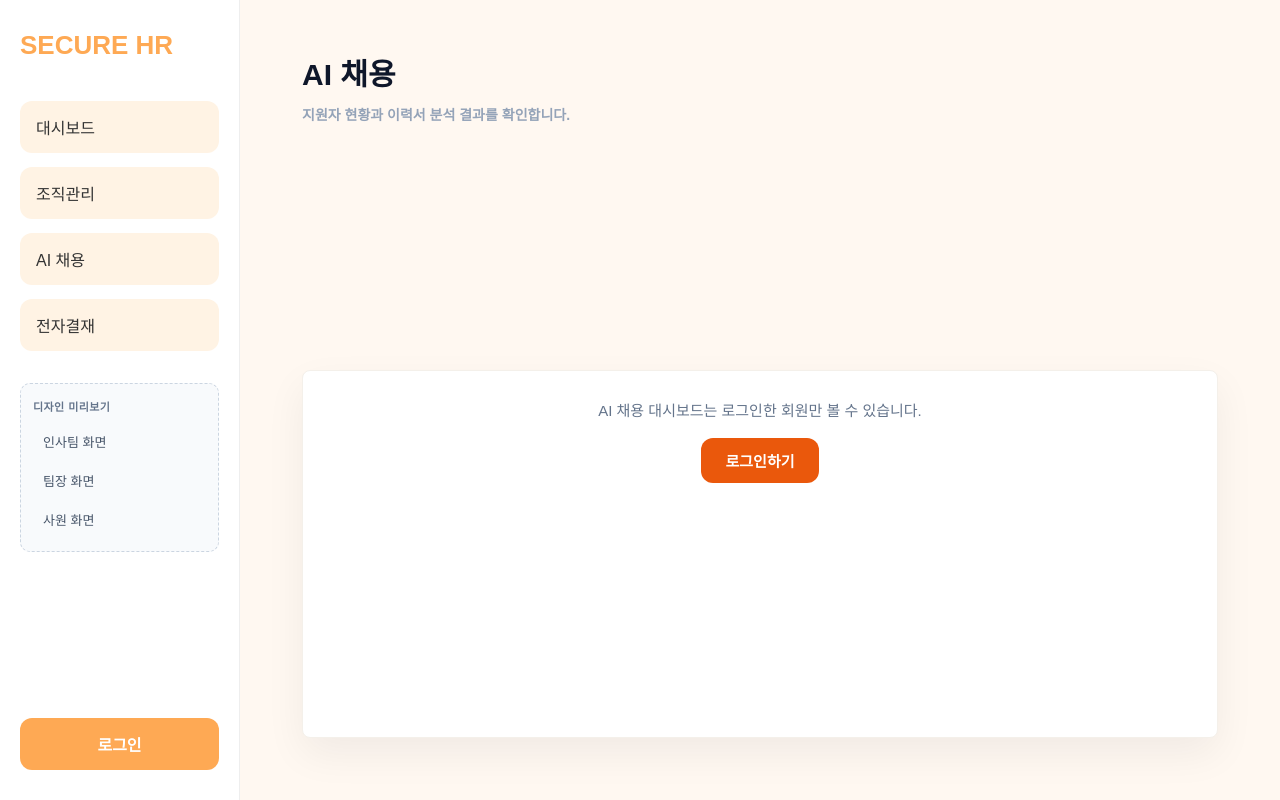
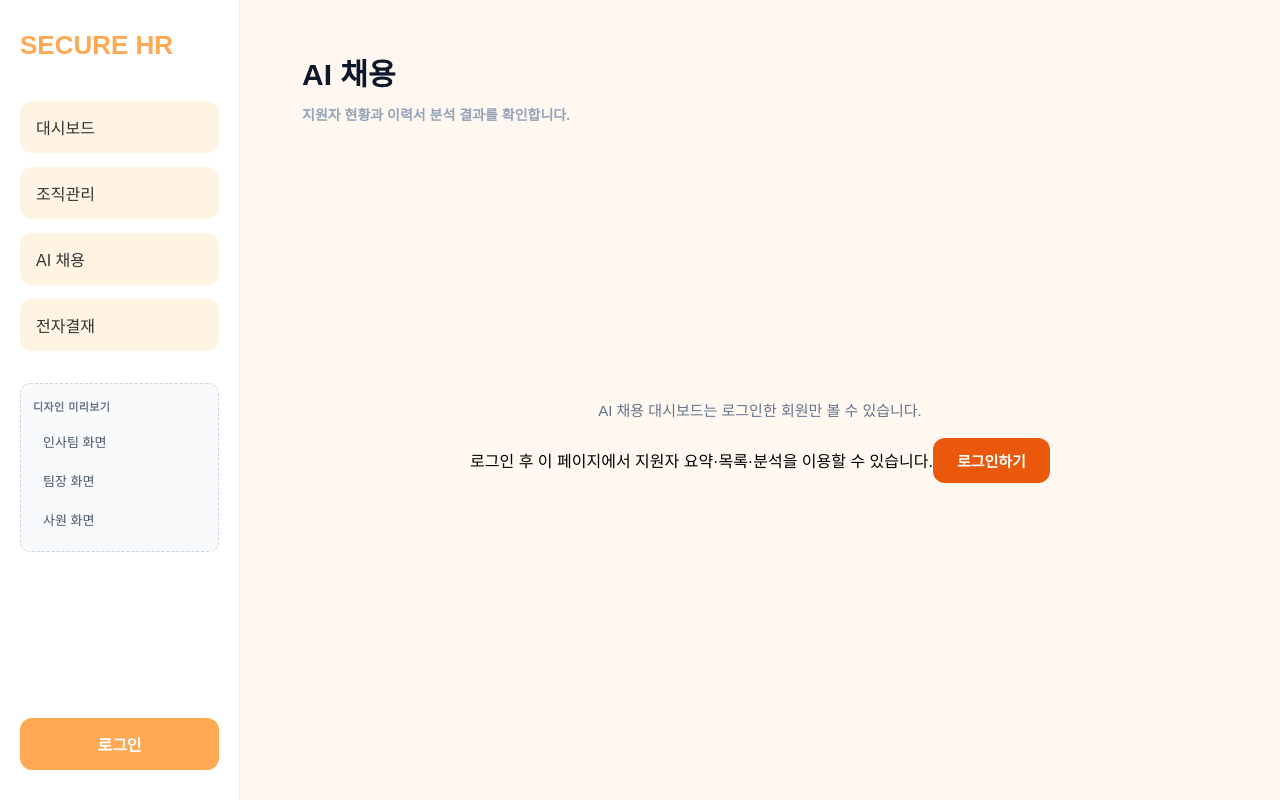
Before and after one commit to Miniproject-management/management-front, a React (Vite) app: page /resume in a window 1280 px wide. Built offline with nearby package versions, Linux system fonts and the light colour scheme.

Commit message:
feat: import ./resumeAi.css 재삽입

```diff
--- a/src/pages/resume/ResumePage.jsx
+++ b/src/pages/resume/ResumePage.jsx
@@ -155,15 +155,18 @@ export default function ResumePage() {
 
   if (!hasToken() && !loading) {
     return (
-      <section className="dashboard-page">
+      <section className="dashboard-page resume-ai">
         <header className="dashboard-page__header">
           <div className="dashboard-page__hero">
             <h1>AI 채용</h1>
             <p>지원자 현황과 이력서 분석 결과를 확인합니다.</p>
           </div>
         </header>
-        <article className="panel resume-ai__login-hint">
+        <article className="resume-ai__login-hint">
           <p>AI 채용 대시보드는 로그인한 회원만 볼 수 있습니다.</p>
+          <span className="resume-ai__login-sub">
+            로그인 후 이 페이지에서 지원자 요약·목록·분석을 이용할 수 있습니다.
+          </span>
           <Link className="resume-ai__login-link" to="/login">
             로그인하기
           </Link>
@@ -173,7 +176,7 @@ export default function ResumePage() {
   }
 
   return (
-    <section className="dashboard-page">
+    <section className="dashboard-page resume-ai">
       <header className="dashboard-page__header">
         <div className="dashboard-page__hero">
           <h1>AI 채용</h1>
```
